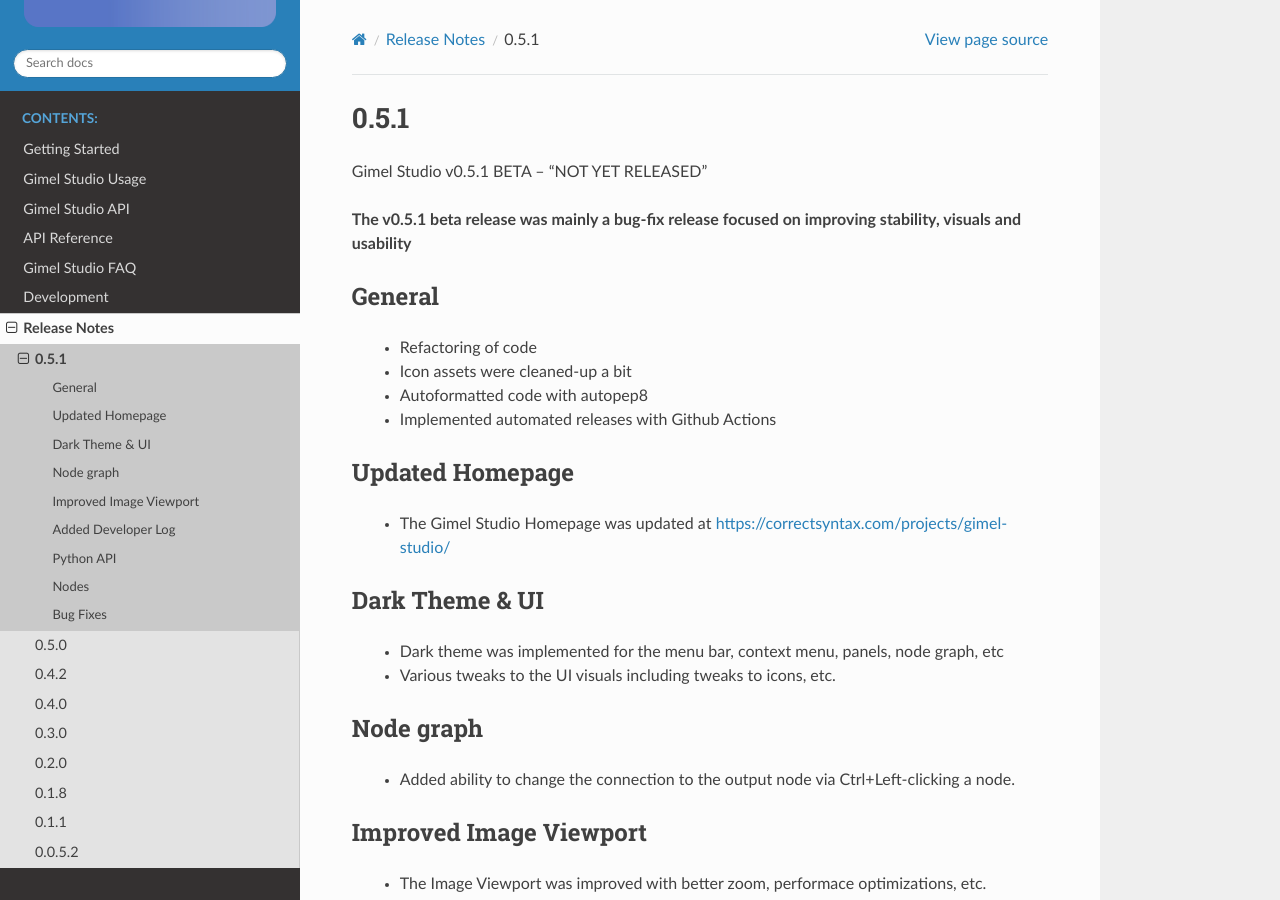
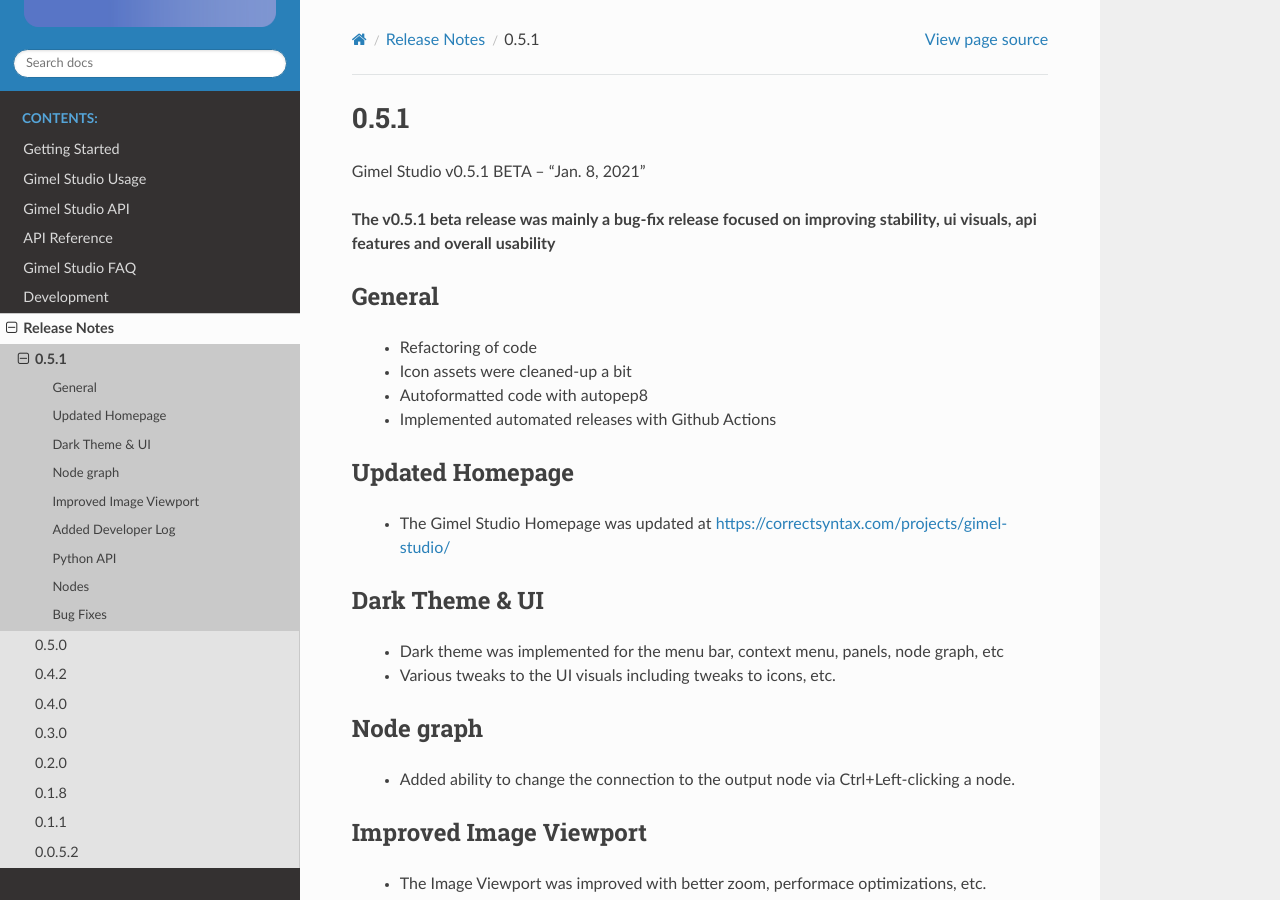
Before and after one commit to GimelStudio/Gimel-Studio, a Sphinx documentation site: the page built from docs/source/release_notes/0.5.1.rst, in a window 1280 px wide and 900 px high. Built offline with Sphinx 7.4.7 and the Read the Docs theme 2.0.0, drawn with Linux system fonts in a browser that asks for light colours; the version number could not be read and is left out.

Commit message:
v0.5.1 beta release notes

```diff
--- a/docs/source/release_notes/0.5.1.rst
+++ b/docs/source/release_notes/0.5.1.rst
@@ -1,9 +1,9 @@
 0.5.1
 =====
 
-Gimel Studio v0.5.1 BETA -- "NOT YET RELEASED"
+Gimel Studio v0.5.1 BETA -- "Jan. 8, 2021"
 
-**The v0.5.1 beta release was mainly a bug-fix release focused on improving stability, visuals and usability**
+**The v0.5.1 beta release was mainly a bug-fix release focused on improving stability, ui visuals, api features and overall usability**
 
 
 General
```
